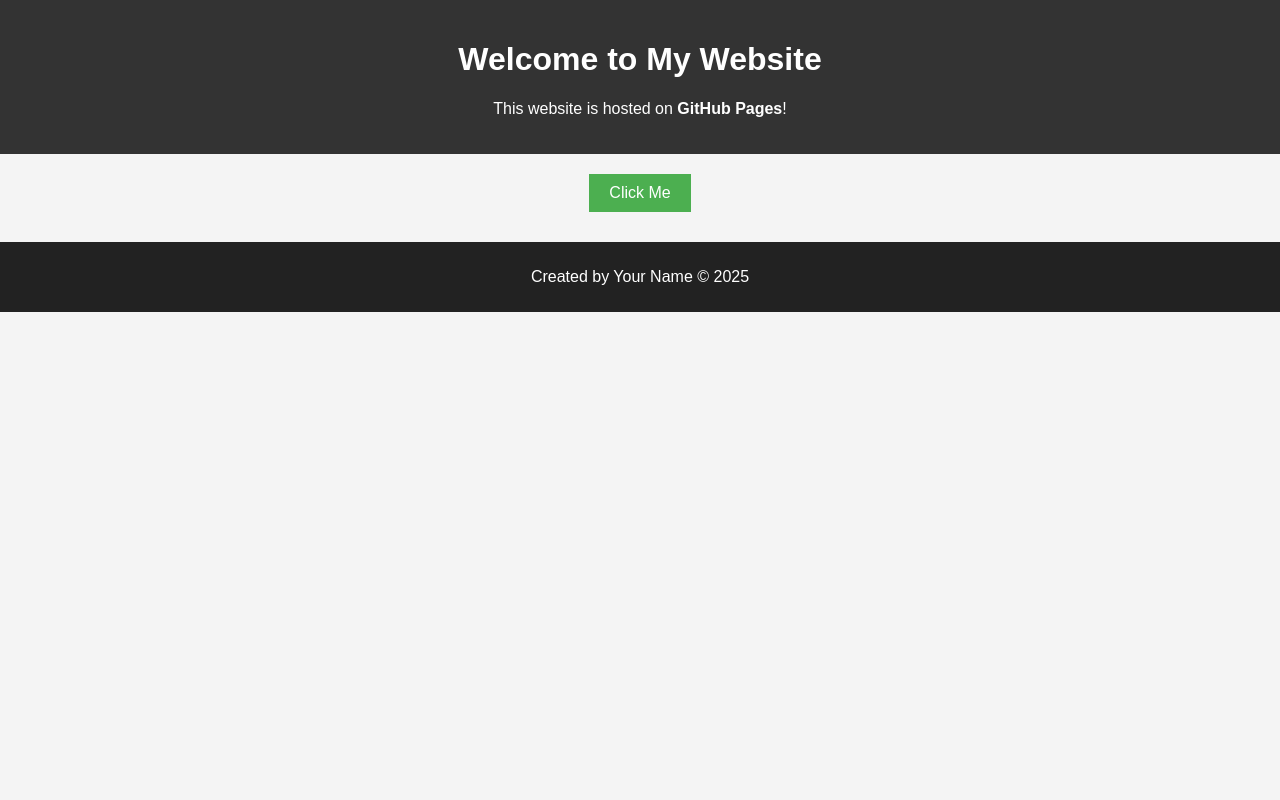
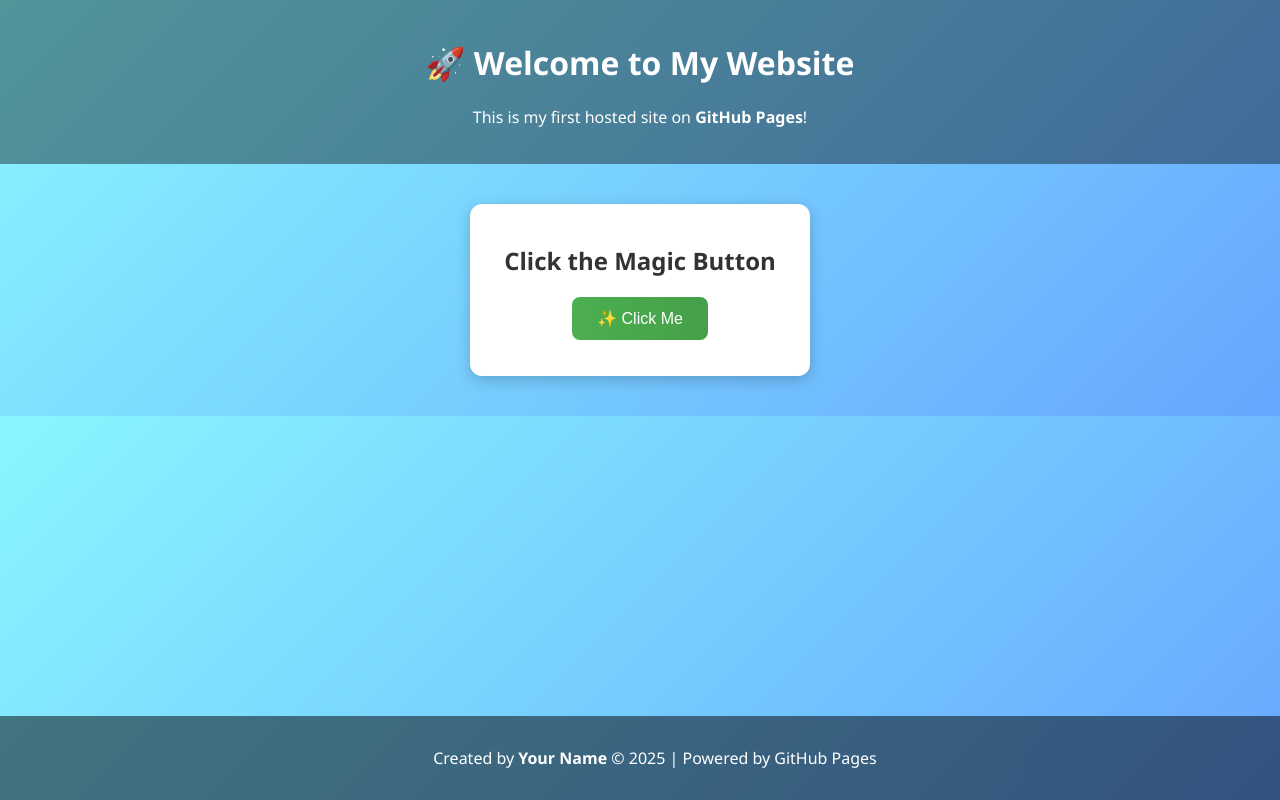
Before and after one commit to AnushreePoojary29/AnushreePoojary29.github.io, a plain HTML site: page index.html in a window 1280 px wide. Drawn offline with Linux system fonts and the light colour scheme.

Commit message:
Updated styles and Layout

```diff
--- a/index.html
+++ b/index.html
@@ -3,22 +3,25 @@
 <head>
     <meta charset="UTF-8">
     <meta name="viewport" content="width=device-width, initial-scale=1.0">
-    <title>My First GitHub Pages Website</title>
+    <title>My Awesome GitHub Pages Site</title>
     <link rel="stylesheet" href="styles.css">
 </head>
 <body>
     <header>
-        <h1>Welcome to My Website</h1>
-        <p>This website is hosted on <strong>GitHub Pages</strong>!</p>
+        <h1 class="fade-in">🚀 Welcome to My Website</h1>
+        <p class="fade-in">This is my first hosted site on <strong>GitHub Pages</strong>!</p>
     </header>
 
     <main>
-        <button id="clickBtn">Click Me</button>
-        <p id="message"></p>
+        <div class="card fade-in">
+            <h2>Click the Magic Button</h2>
+            <button id="clickBtn">✨ Click Me</button>
+            <p id="message"></p>
+        </div>
     </main>
 
     <footer>
-        <p>Created by Your Name © 2025</p>
+        <p>Created by <strong>Your Name</strong> © 2025 | Powered by GitHub Pages</p>
     </footer>
 
     <script src="script.js"></script>
--- a/script.js
+++ b/script.js
@@ -1,3 +1,6 @@
 document.getElementById("clickBtn").addEventListener("click", function() {
-    document.getElementById("message").innerText = "Hello! You just clicked the button!";
+    let msg = document.getElementById("message");
+    msg.innerText = "🎉 Hello! You just clicked the magic button!";
+    msg.style.color = "#4CAF50";
+    msg.style.fontWeight = "bold";
 });
--- a/styles.css
+++ b/styles.css
@@ -1,37 +1,62 @@
+/* Background Gradient */
 body {
-    font-family: Arial, sans-serif;
-    background-color: #f4f4f4;
+    font-family: 'Segoe UI', sans-serif;
+    background: linear-gradient(135deg, #89f7fe, #66a6ff);
     margin: 0;
     padding: 0;
     text-align: center;
+    color: #333;
 }
 
+/* Header */
 header {
-    background-color: #333;
+    padding: 20px;
     color: white;
-    padding: 20px 0;
+    background-color: rgba(0, 0, 0, 0.4);
 }
 
-main {
-    margin: 20px;
+/* Card Style */
+.card {
+    background: white;
+    padding: 20px;
+    margin: 40px auto;
+    width: 300px;
+    border-radius: 12px;
+    box-shadow: 0 4px 15px rgba(0,0,0,0.2);
 }
 
+/* Button */
 button {
-    background-color: #4CAF50;
+    background: linear-gradient(90deg, #4CAF50, #45a049);
     border: none;
-    padding: 10px 20px;
+    padding: 12px 25px;
     color: white;
+    font-size: 16px;
     cursor: pointer;
-    font-size: 16px;
+    border-radius: 8px;
+    transition: all 0.3s ease;
+}
+button:hover {
+    transform: scale(1.1);
+    background: linear-gradient(90deg, #45a049, #4CAF50);
 }
 
-button:hover {
-    background-color: #45a049;
+/* Footer */
+footer {
+    background-color: rgba(0, 0, 0, 0.5);
+    color: white;
+    padding: 15px;
+    position: fixed;
+    bottom: 0;
+    width: 100%;
 }
 
-footer {
-    margin-top: 30px;
-    padding: 10px;
-    background-color: #222;
-    color: white;
+/* Animations */
+.fade-in {
+    opacity: 0;
+    animation: fadeIn 1.2s ease-in-out forwards;
 }
+@keyframes fadeIn {
+    from { opacity: 0; transform: translateY(20px); }
+    to { opacity: 1; transform: translateY(0); }
+}
```
